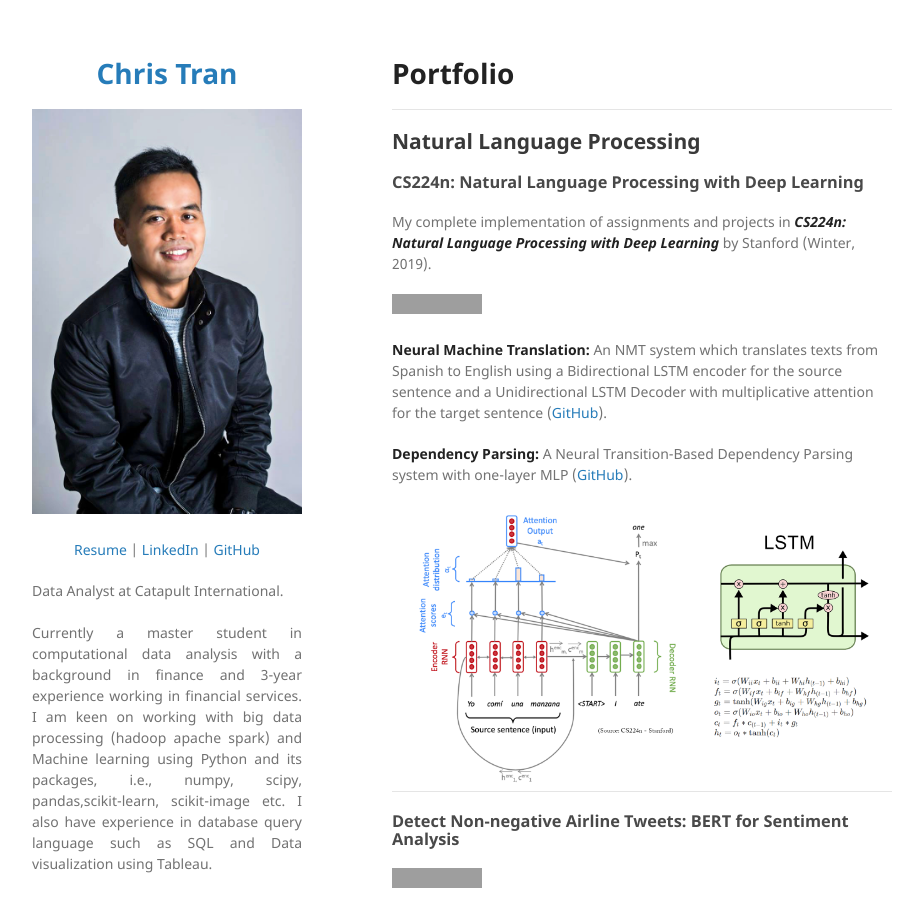
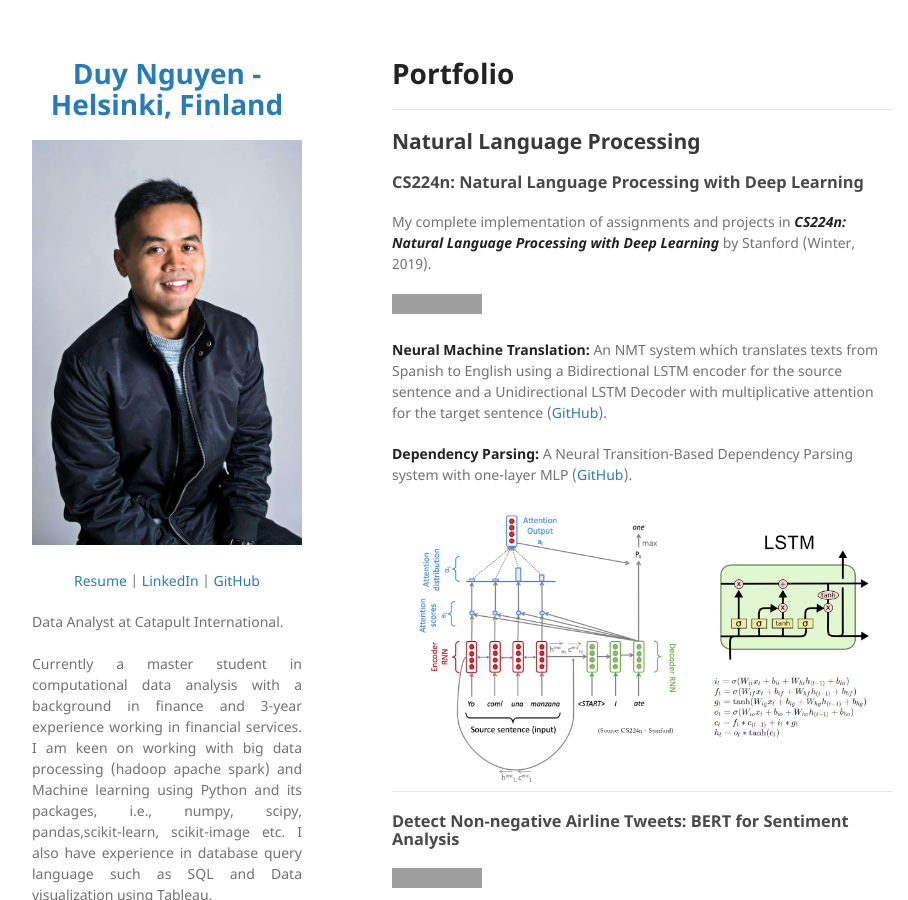
Before and after one commit to duy7590/duy7590.github.io, a Jekyll site: the page built from index.md, in a window 1280 px wide and 900 px high. Shown: the whole window, without its empty margins (178-1086 px from the left). Built offline with Jekyll 4.4.1, drawn with Linux system fonts in a browser that asks for light colours; our own code applies the rules of GitHub Pages for plain Markdown files; grey boxes are pictures that could not be loaded.

Commit message:
Update _config.yml

```diff
--- a/_config.yml
+++ b/_config.yml
@@ -1,4 +1,4 @@
-title: <p align="center"> Chris Tran </p>
+title: <p align="center"> Duy Nguyen - Helsinki, Finland </p>
 
 logo: "/images/picture.png?raw=true"
 
```
